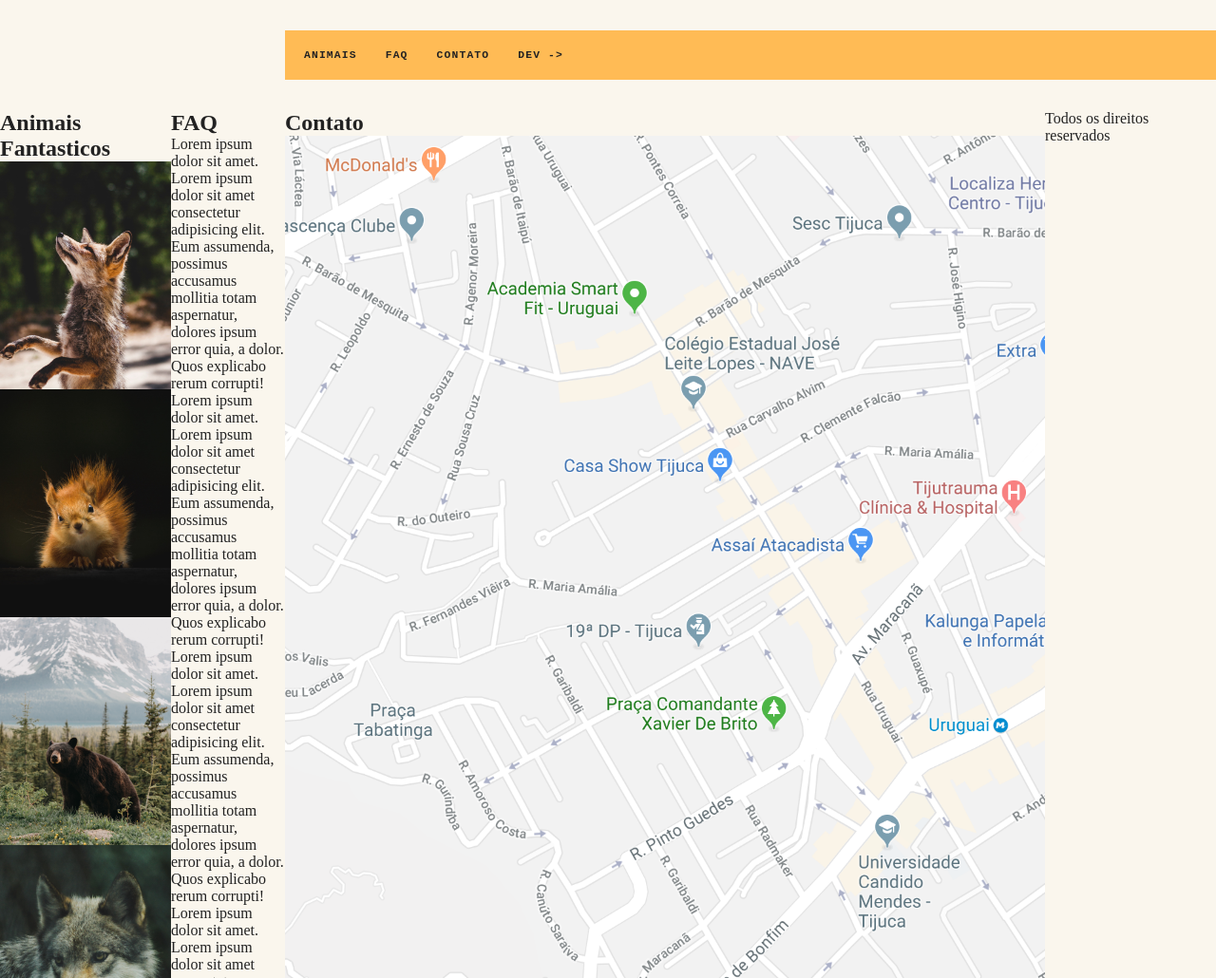
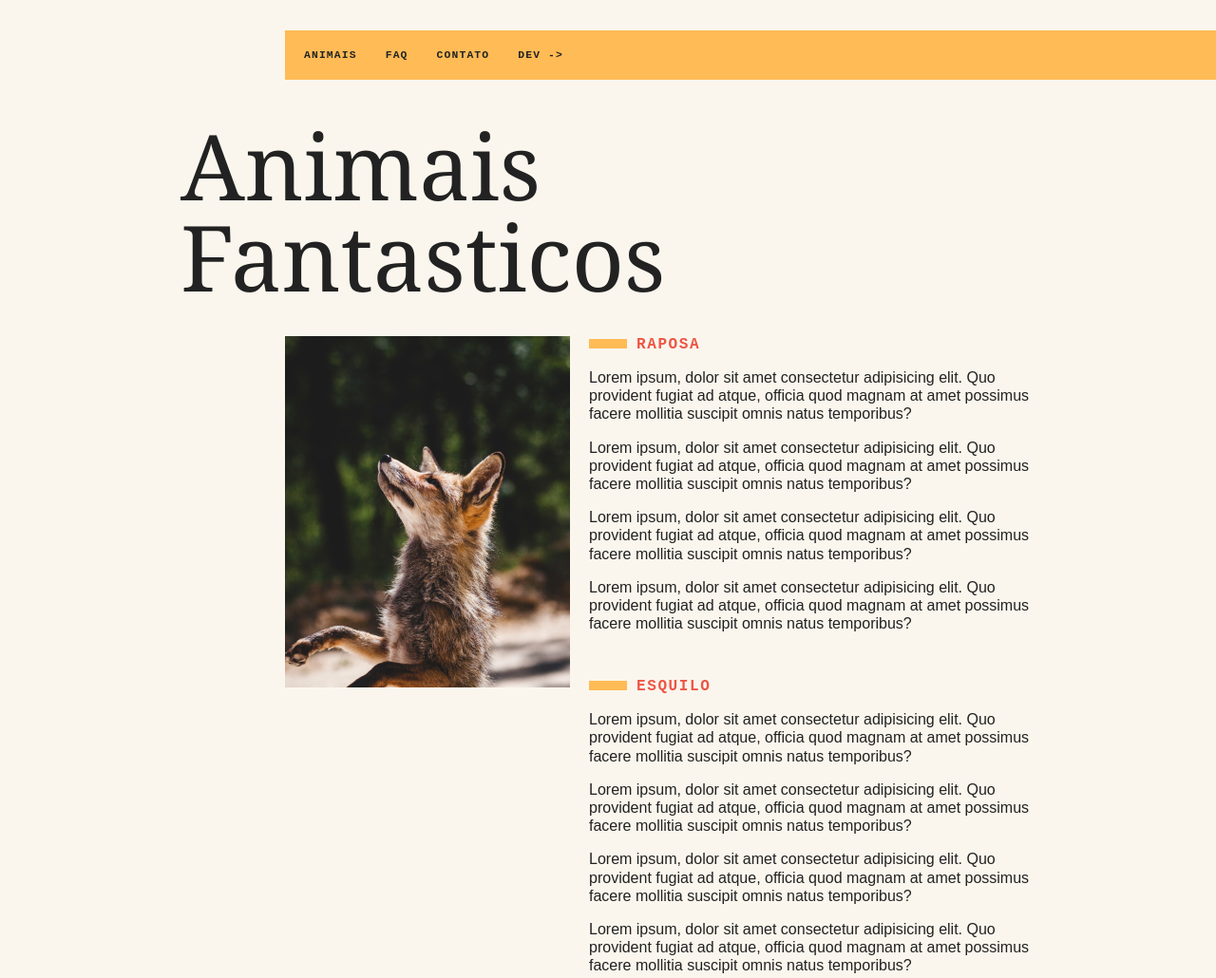
Before and after one commit to Bruno977/animais-fantasticos, a plain HTML site: page index.html in a window 1280 px wide. Shown: the top 1030 px of the page at 95% size. Drawn offline with Linux system fonts and the light colour scheme.

Commit message:
Adiciona style na secao animais

```diff
--- a/css/styled.css
+++ b/css/styled.css
@@ -45,3 +45,74 @@ body{
     font-size: 0.875em;
     letter-spacing: .1em;
 }
+
+.grid-section{
+    grid-column: 2 / 4;
+    width: 100%;
+    box-sizing: border-box;
+    padding: 10px;
+    display: grid;
+    grid-template-columns: 90px 300px 1fr;
+    gap: 20px;
+    margin-bottom: 4rem;
+}
+.titulo{
+    font-family: Georgia, 'Times New Roman', Times, serif;
+    font-size: 6rem;
+    line-height: 1;
+    font-weight: 400;
+    margin-bottom: 1rem;
+    grid-column: 1 / 4;
+}
+
+.animais h2{
+    font-family: monospace;
+    font-size: 1rem;
+    text-transform: uppercase;
+    letter-spacing: .1em;
+    margin-bottom: 1rem;
+    color: #e54;
+}
+
+.animais h2::before{
+    content: "";
+    display: inline-block;
+    width: 40px;
+    height: 10px;
+    margin-right: 10px;
+    background: #fb5;
+}
+
+.animais p{
+    font-family: Arial, Helvetica, sans-serif;
+    line-height: 1.2;
+    margin-bottom: 1rem;
+}
+
+.animais-lista{
+    height: 370px;
+    overflow-y: scroll;
+    grid-column: 2;
+}
+
+.animais-lista::-webkit-scrollbar{
+    width: 18px;
+}
+
+.animais-lista::-webkit-scrollbar-thumb{
+    background: #fb5;
+    border-left: 4px solid #faf6ed;
+    border-right: 4px solid #faf6ed;
+}
+
+.animais-lista::-webkit-scrollbar-track{
+    background: #faf6ed;
+}
+
+.animais-descricao{
+    grid-column: 3;
+}
+
+.animais-descricao section{
+    margin-bottom: 3rem;
+}
--- a/index.html
+++ b/index.html
@@ -19,7 +19,7 @@
 
     <section class="grid-section animais" id="animais">
       <h1 class="titulo">Animais Fantasticos</h1>
-      <ul>
+      <ul class="animais-lista">
         <li><img src="img/imagem1.jpg" /></li>
         <li><img src="img/imagem2.jpg" /></li>
         <li><img src="img/imagem3.jpg" /></li>
```
